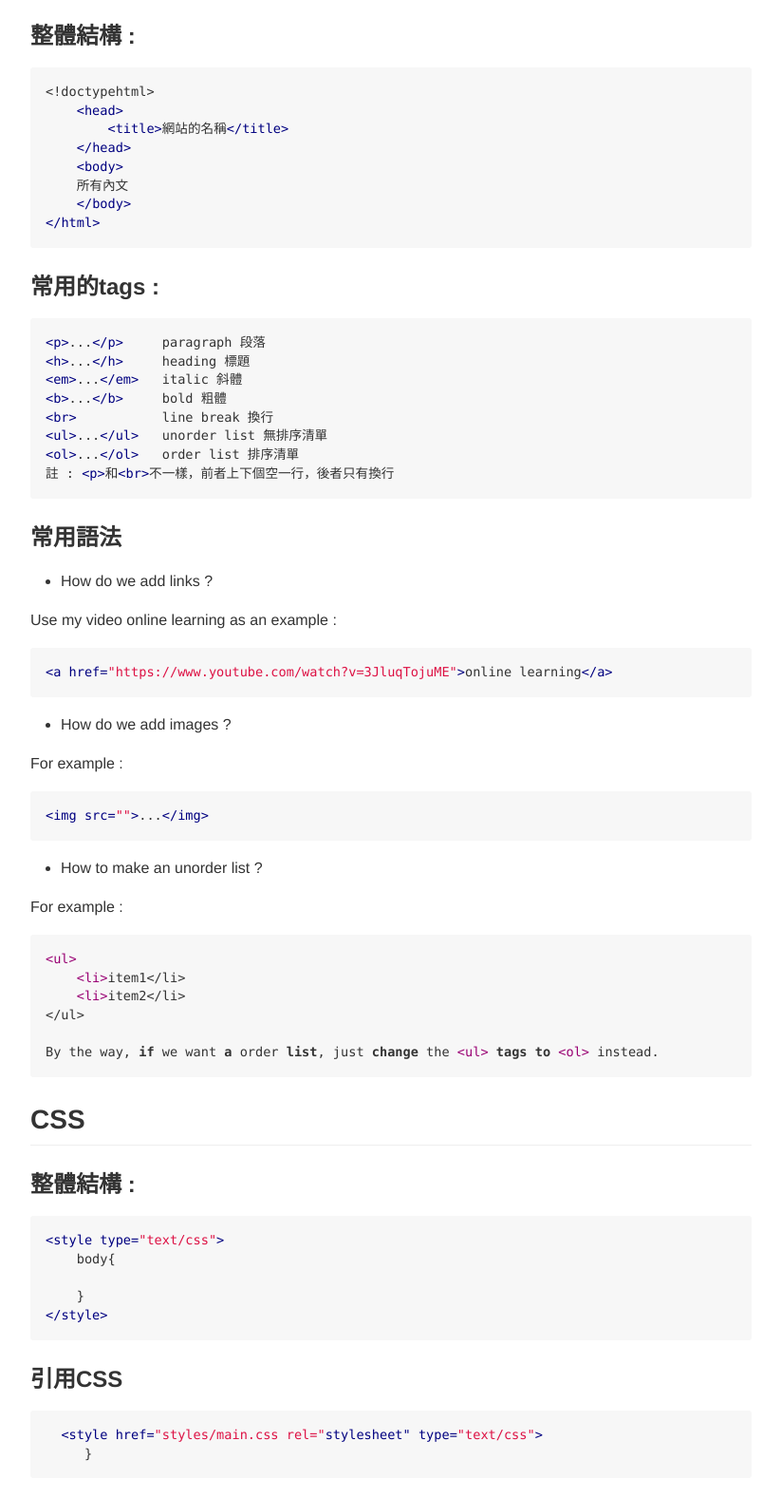
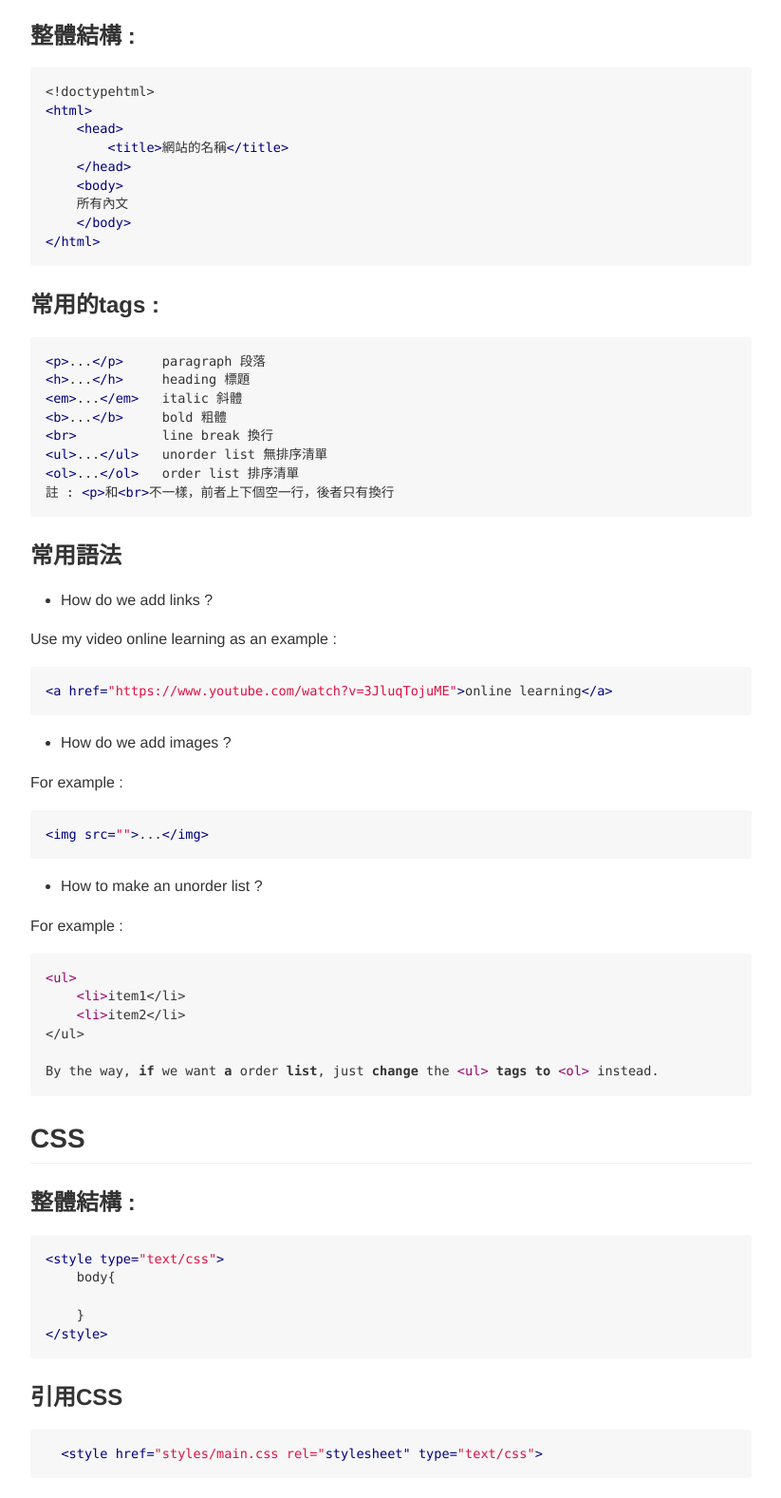
Before and after one commit to allison-hou/web-dev-notes, a plain HTML site: page index.html in a window 1280 px wide. Shown: the part 160-1737 px from the top of the page at 95% size, without its empty margins (243-1066 px from the left). Drawn offline with Linux system fonts and the light colour scheme.

Commit message:
Add files via upload

```diff
--- a/index.html
+++ b/index.html
@@ -13,6 +13,7 @@
 <h2 id="html"><a class="header-link" href="#html"></a>HTML</h2>
 <h3 id="整體結構-:"><a class="header-link" href="#整體結構-:"></a>整體結構 :</h3>
 <pre class="hljs"><code><span class="hljs-meta">&lt;!doctypehtml&gt;</span>
+<span class="hljs-tag">&lt;<span class="hljs-name">html</span>&gt;</span>
     <span class="hljs-tag">&lt;<span class="hljs-name">head</span>&gt;</span>
         <span class="hljs-tag">&lt;<span class="hljs-name">title</span>&gt;</span>網站的名稱<span class="hljs-tag">&lt;/<span class="hljs-name">title</span>&gt;</span>
     <span class="hljs-tag">&lt;/<span class="hljs-name">head</span>&gt;</span>
@@ -52,8 +53,7 @@ By the way, <span class="hljs-keyword">if</span> we want <span class="hljs-keywo
 
     }
 </span><span class="hljs-tag">&lt;/<span class="hljs-name">style</span>&gt;</span></code></pre><h3 id="引用css"><a class="header-link" href="#引用css"></a>引用CSS</h3>
-<pre class="hljs"><code>  <span class="hljs-tag">&lt;<span class="hljs-name">style</span> <span class="hljs-attr">href</span>=<span class="hljs-string">"styles/main.css rel="</span><span class="hljs-attr">stylesheet</span>" <span class="hljs-attr">type</span>=<span class="hljs-string">"text/css"</span>&gt;</span><span class="undefined">
-     }</span></code></pre><h3 id="顏色的幾種寫法"><a class="header-link" href="#顏色的幾種寫法"></a>顏色的幾種寫法</h3>
+<pre class="hljs"><code>  <span class="hljs-tag">&lt;<span class="hljs-name">style</span> <span class="hljs-attr">href</span>=<span class="hljs-string">"styles/main.css rel="</span><span class="hljs-attr">stylesheet</span>" <span class="hljs-attr">type</span>=<span class="hljs-string">"text/css"</span>&gt;</span><span class="undefined"></span></code></pre><h3 id="顏色的幾種寫法"><a class="header-link" href="#顏色的幾種寫法"></a>顏色的幾種寫法</h3>
 <ol class="list">
 <li><p>直接寫顏色</p>
 <p> ex. tomato</p>
```
